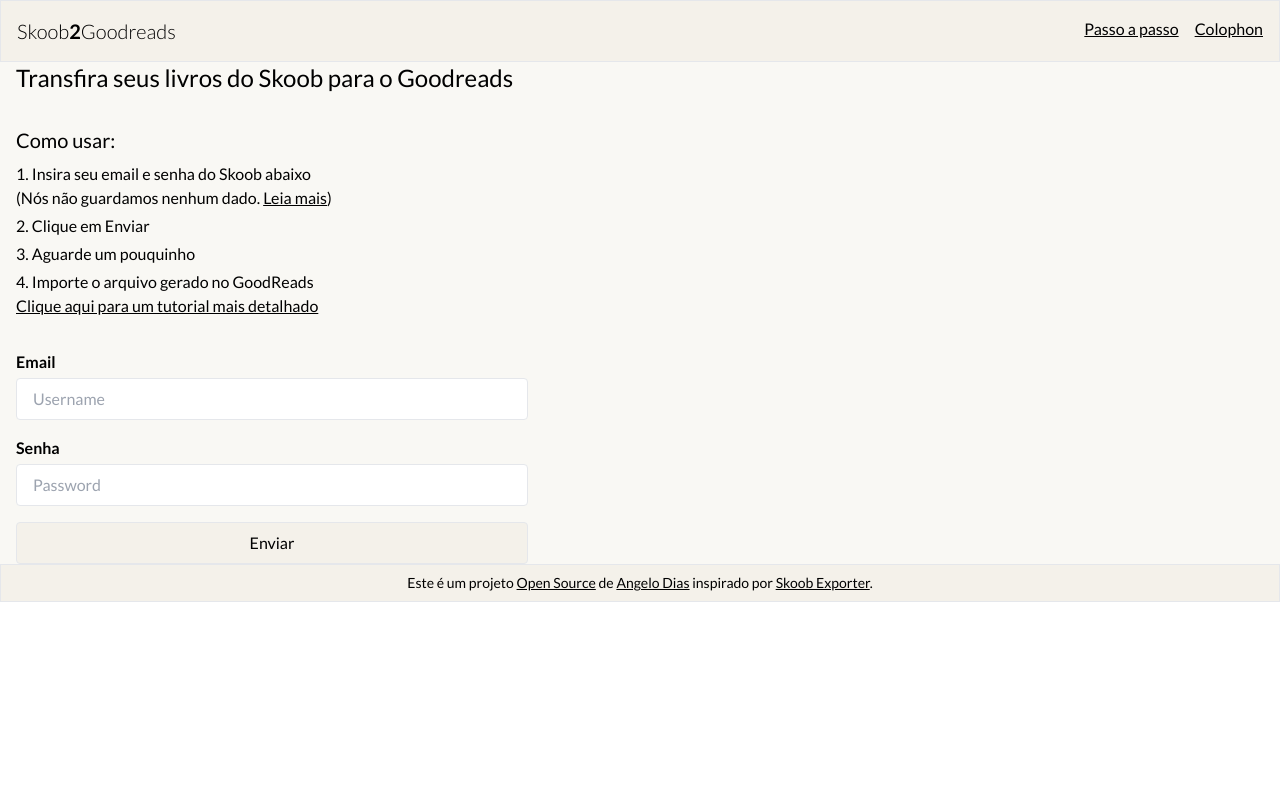
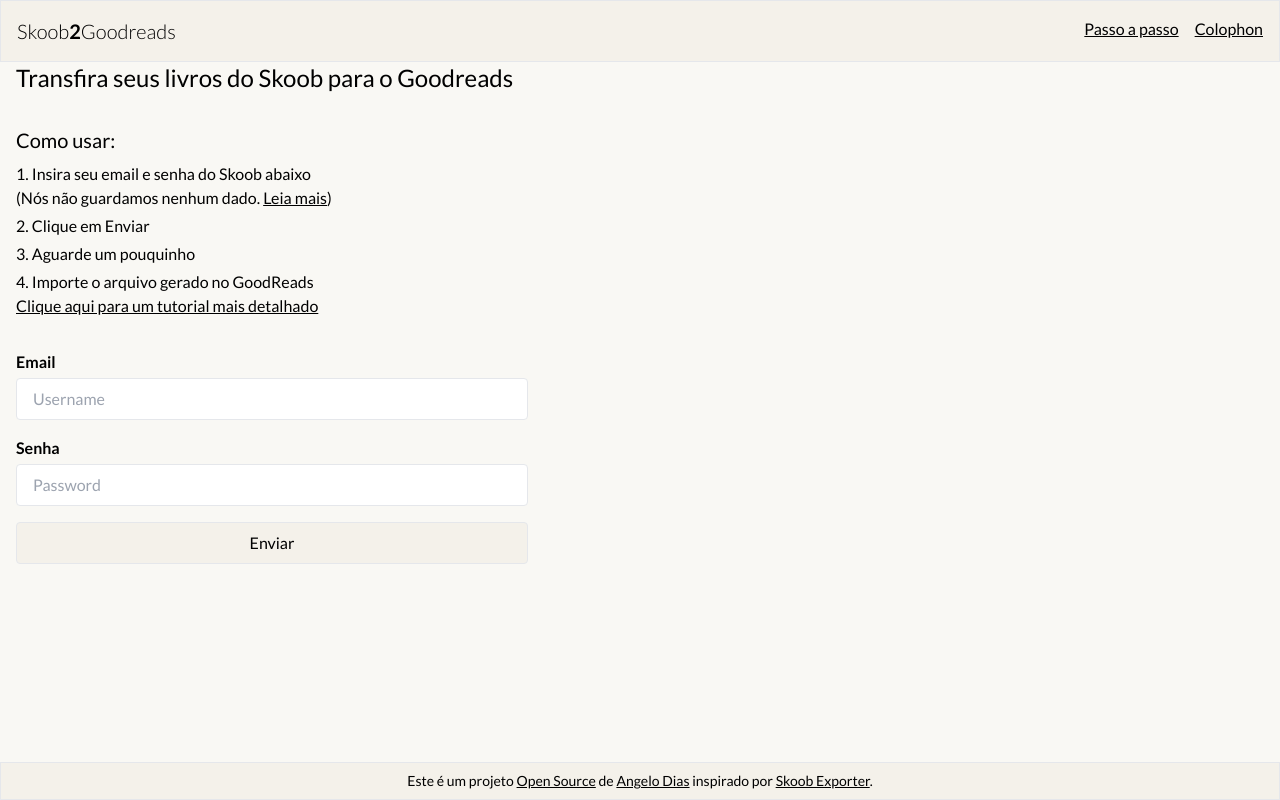
Before and after one commit to angelod1as/skoob-to-goodreads, a Next.js app: page / in a window 1280 px wide. Built offline with nearby package versions, Linux system fonts and the light colour scheme.

Commit message:
WIP: fix CSS

```diff
--- a/src/components/Templates/index.tsx
+++ b/src/components/Templates/index.tsx
@@ -16,7 +16,7 @@
   const headTitle = `${title ? `${title} - ` : ""}Skoob 2 Goodreads`
 
   return (
-    <div className="">
+    <div className="flex flex-col h-full">
       <Head>
         <title>{headTitle}</title>
         <meta name="description" content={description} />
@@ -24,7 +24,7 @@
         <link rel="icon" href="/favicon.ico" />
       </Head>
       <Header />
-      <main className="w-full px-4 bg-beige-body">{children}</main>
+      <main className="flex-1 w-full px-4 bg-beige-body">{children}</main>
       <Footer />
     </div>
   )
--- a/src/styles/globals.css
+++ b/src/styles/globals.css
@@ -3,5 +3,5 @@
 @tailwind utilities;
 
 #__next, html, body {
-  @apply w-full;
+  @apply w-full h-full;
 }
```
